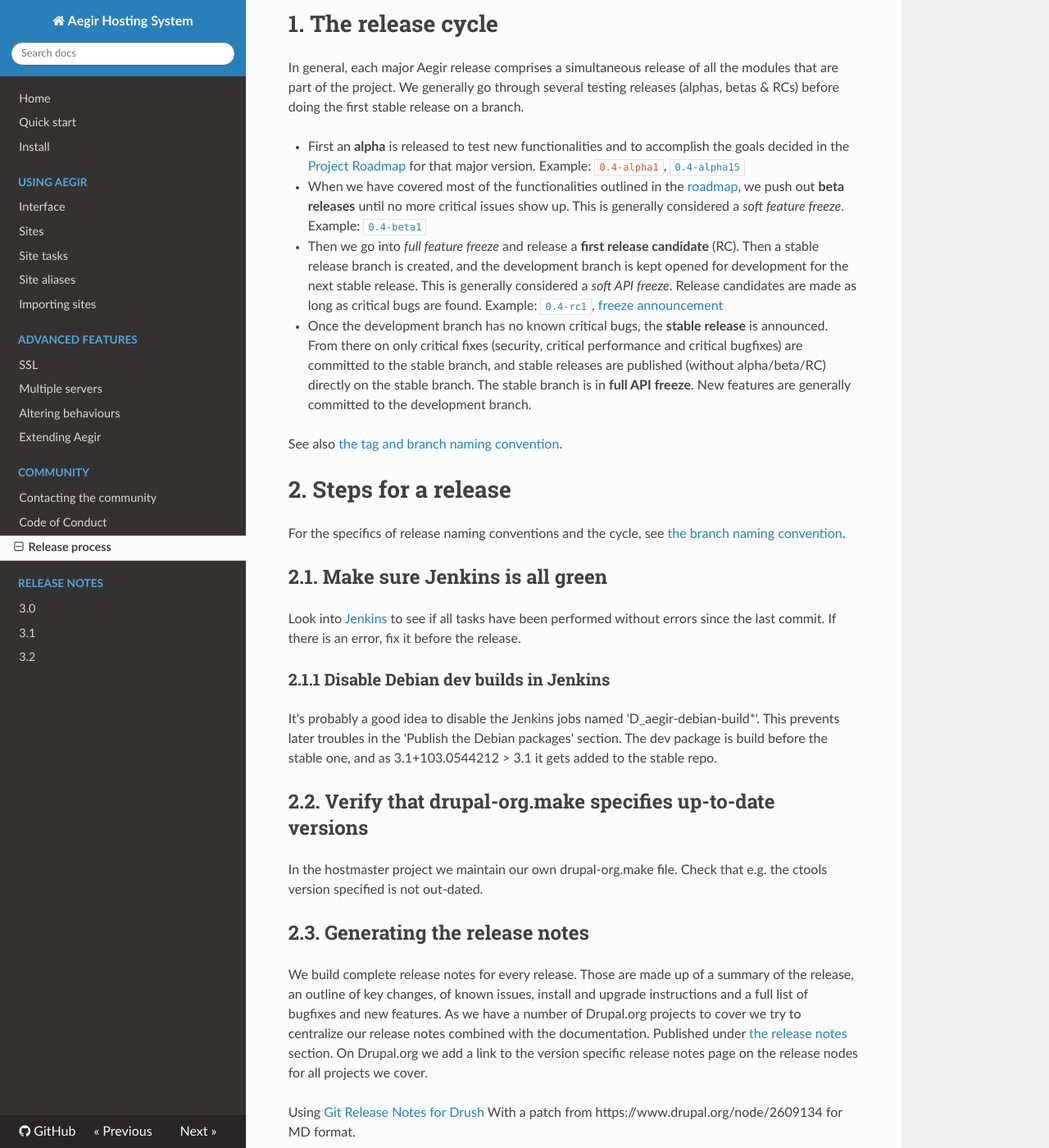
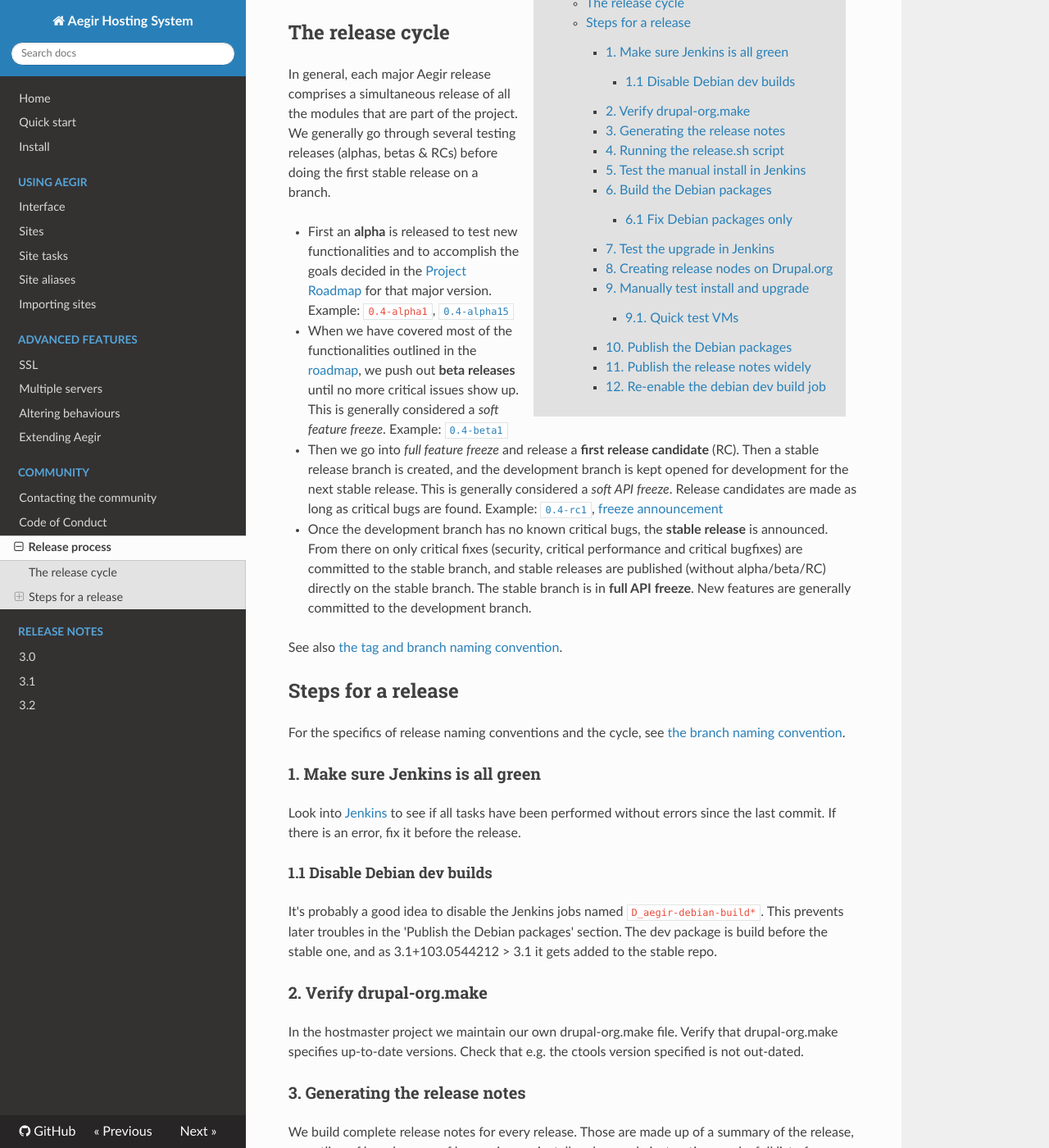
Before and after one commit to aegir-project/documentation, an MkDocs documentation site: the page built from docs/community/release-process.md, in a window 1280 px wide and 1400 px high, scrolled down 257 px. Shown: the whole window at 82% size. Built offline with MkDocs 1.6.1, drawn with Linux system fonts in a browser that asks for light colours; nearby versions of some CDN libraries; old or Windows-style settings are respelled for this version of MkDocs; some of the changed text lies outside the part shown.

Commit message:
Clean up relase docs.

```diff
--- a/docs/community/release-process.md
+++ b/docs/community/release-process.md
@@ -1,41 +1,43 @@
-[Release process](/content/release-process)
+Release Process
+===============
 
-*   [Developer](/category/level/developer "This level is generally for users interested in further developing the Aegir system itself, or extending it with contributed modules.")
+[TOC]
 
 This page aims to document our release process. It documents the release cycle, but also the steps required to make a release.
 
-# 1. The release cycle
+
+The release cycle
+-----------------
 
 In general, each major Aegir release comprises a simultaneous release of all the modules that are part of the project. We generally go through several testing releases (alphas, betas & RCs) before doing the first stable release on a branch.
 
-*   First an **alpha** is released to test new functionalities and to accomplish the goals decided in the [Project Roadmap](/node/35) for that major version. Example: `0.4-alpha1`, [`0.4-alpha15`](/0.4-alpha15)
-*   When we have covered most of the functionalities outlined in the [roadmap](/roadmap), we push out **beta releases** until no more critical issues show up. This is generally considered a _soft feature freeze_. Example: [`0.4-beta1`](/0.4-beta1)
-*   Then we go into _full feature freeze_ and release a **first release candidate** (RC). Then a stable release branch is created, and the development branch is kept opened for development for the next stable release. This is generally considered a _soft API freeze_. Release candidates are made as long as critical bugs are found. Example: [`0.4-rc1`](/0.4-rc1), [freeze announcement](/node/360)
-*   Once the development branch has no known critical bugs, the **stable release** is announced. From there on only critical fixes (security, critical performance and critical bugfixes) are committed to the stable branch, and stable releases are published (without alpha/beta/RC) directly on the stable branch. The stable branch is in **full API freeze**. New features are generally committed to the development branch.
+* First an **alpha** is released to test new functionalities and to accomplish the goals decided in the [Project Roadmap](/node/35) for that major version. Example: `0.4-alpha1`, [`0.4-alpha15`](/0.4-alpha15)
+* When we have covered most of the functionalities outlined in the [roadmap](/roadmap), we push out **beta releases** until no more critical issues show up. This is generally considered a _soft feature freeze_. Example: [`0.4-beta1`](/0.4-beta1)
+* Then we go into _full feature freeze_ and release a **first release candidate** (RC). Then a stable release branch is created, and the development branch is kept opened for development for the next stable release. This is generally considered a _soft API freeze_. Release candidates are made as long as critical bugs are found. Example: [`0.4-rc1`](/0.4-rc1), [freeze announcement](/node/360)
+* Once the development branch has no known critical bugs, the **stable release** is announced. From there on only critical fixes (security, critical performance and critical bugfixes) are committed to the stable branch, and stable releases are published (without alpha/beta/RC) directly on the stable branch. The stable branch is in **full API freeze**. New features are generally committed to the development branch.
 
 See also [the tag and branch naming convention](/content/branch-and-tagging-conventions).
 
 
-# 2. Steps for a release
+Steps for a release
+-------------------
 
 For the specifics of release naming conventions and the cycle, see [the branch naming convention](/node/187).
 
 
-## 2.1. Make sure Jenkins is all green
+### 1. Make sure Jenkins is all green
 
 Look into [Jenkins](http://ci.aegirproject.org/) to see if all tasks have been performed without errors since the last commit. If there is an error, fix it before the release.
 
-### 2.1.1 Disable Debian dev builds in Jenkins
+#### 1.1 Disable Debian dev builds
 
-It's probably a good idea to disable the Jenkins jobs named 'D_aegir-debian-build*'. This prevents later troubles in the 'Publish the Debian packages' section.
-The dev package is build before the stable one, and as 3.1+103.0544212 > 3.1 it gets added to the stable repo.
+It's probably a good idea to disable the Jenkins jobs named `D_aegir-debian-build*`. This prevents later troubles in the 'Publish the Debian packages' section. The dev package is build before the stable one, and as 3.1+103.0544212 > 3.1 it gets added to the stable repo.
 
-## 2.2. Verify that drupal-org.make specifies up-to-date versions
+### 2. Verify drupal-org.make
 
-In the hostmaster project we maintain our own drupal-org.make file. Check that e.g. the ctools version specified is not out-dated.
+In the hostmaster project we maintain our own drupal-org.make file. Verify that drupal-org.make specifies up-to-date versions. Check that e.g. the ctools version specified is not out-dated.
 
-
-## 2.3. Generating the release notes
+### 3. Generating the release notes
 
 We build complete release notes for every release. Those are made up of a summary of the release, an outline of key changes, of known issues, install and upgrade instructions and a full list of bugfixes and new features.
 As we have a number of Drupal.org projects to cover we try to centralize our release notes combined with the documentation. Published under [the release notes](http://aegir.readthedocs.org/en/3.x/release-notes) section.
@@ -53,7 +55,7 @@
 This is done for the different git projects. Changing the first line to add 'to $name'.
 The developers then proceed to format/edit the list of fixes as well as list other significant information/changes for this release. These notes end up becoming the Release Notes for the release.
 
-## 2.4. Running the release.sh script
+### 4. Running the release.sh script
 
 Each time we make a new release, we run a script called `release.sh` in provision.
 
@@ -82,7 +84,7 @@
 Notice how we just provide the Aegir release number (`1.10`) to the release script, not the Drupal branch (`6.x`), which is hardcoded in the script to remove potential confusion.
 
 
-## 2.5. Test the manual install in Jenkins
+### 5. Test the manual install in Jenkins
 
 Before making a full release, test the release in Jenkins. To do so, start a build of the launch the [P_Aegir_Puppet_Module_functional_test_Aegir3-dev-Drush6](http://ci.aegirproject.org/job/P_Aegir_Puppet_Module_functional_test_Aegir3-dev-Drush6/) with the following parameters:
 
@@ -91,7 +93,7 @@
 If the build fails, delete the remote tags (using `git push origin :6.x-1.7`, for example), fix the bugs and start again.
 
 
-## 2.6. Build the Debian packages
+### 6. Build the Debian packages
 
 Build the package and upload to [http://debian.aegirproject.org/](http://debian.aegirproject.org/ "http://debian.aegirproject.org/"). Jenkins can build and upload a Debian package for you with [the S_aegir-debian-official-3.x job](http://ci.aegirproject.org/job/S_aegir-debian-official-3.x/).
 
@@ -108,7 +110,7 @@
 
 See the [detailed instructions](http://community.aegirproject.org/node/543) for the dput configuration.
 
-### 2.6.1 Fix Debian packages only
+#### 6.1 Fix Debian packages only
 
 When there's a bug in the Debian packaging itself we can do a minor package version update. USE WITH CARE!
 
@@ -121,8 +123,7 @@
 We don't create a release node on Drupal.org, just run the [S_aegir-debian-official-3.x job](http://ci.aegirproject.org/job/S_aegir-debian-official-3.x/) job. And publish as listed below.
 
 
-
-## 2.7. Test the upgrade in Jenkins
+### 7. Test the upgrade in Jenkins
 
 Once both of those tasks have executed successfully, you can test the upgrade of the Debian packages by running the following Jenkins job:
 
@@ -130,7 +131,7 @@
 
 (Note that this test is currently non-functional)
 
-## 2.8. Creating release nodes on Drupal.org
+### 8. Creating release nodes on Drupal.org
 
 Once the tags are pushed and release notes published, we create a release node with an excerpt of (and a link to) the release notes so that tarballs are created and issue queue versions updated.
 
@@ -139,7 +140,7 @@
 
 Note: this could be [automated](https://www.drupal.org/node/1050618) with the right stuff on Drupal.org.
 
-## 2.9 Manually test install and upgrade
+### 9. Manually test install and upgrade
 
 If the Jenkins tests are disabled in 2.7, you should test the install and upgrade to 3.2 in a local VM. (Vagrant is very useful for this.)
 
@@ -155,7 +156,7 @@
 
 If you don't encounter errors in this procedure, you're good to go.
 
-### Quick test VMs
+#### 9.1. Quick test VMs
 
 You can use an Vagrant base box to quickly test the install and upgrade. Some such boxes are optimized for Aegir development and testing:
 
@@ -163,7 +164,7 @@
 
 (Please add your base box to the list if relevant.)
 
-## 2.10. Publish the Debian packages
+### 10. Publish the Debian packages
 
 Finally, when the Debian packages are tested you will need to pull them into the stable release channel:
 
@@ -179,7 +180,7 @@
 
     reprepro remove unstable aegir2-cluster-slave aegir2 aegir2-provision aegir2-hostmaster
 
-This should be prevented by disabling the Jenkins jobs named 'D_aegir-debian*' before starting to push the release tags.
+This should be prevented by disabling the Jenkins jobs named `D_aegir-debian*` before starting to push the release tags.
 
 You can then re-upload the new .debs you've generated, using the '-f' (force) flag:
 
@@ -188,7 +189,7 @@
 After doing that, you can re-run the 'copy' commands to publish the .debs to the appropriate releases.
 
 
-## 2.11. Publish the release notes widely
+### 11. Publish the release notes widely
 
 Once all this is done and the tarballs are generated, the release notes are published in:
 
@@ -199,6 +200,6 @@
 
 Optionally, blog posts on [koumbit.org](http://koumbit.org), [mig5.net](http://mig5.net), and elsewhere may go into further detail about significant changes, screencasts etc.
 
-## 2.12. Re-enable the debian dev build job
+### 12. Re-enable the debian dev build job
 
 The job that was disabled in section 2.1.1 can now be enabled again.
```
